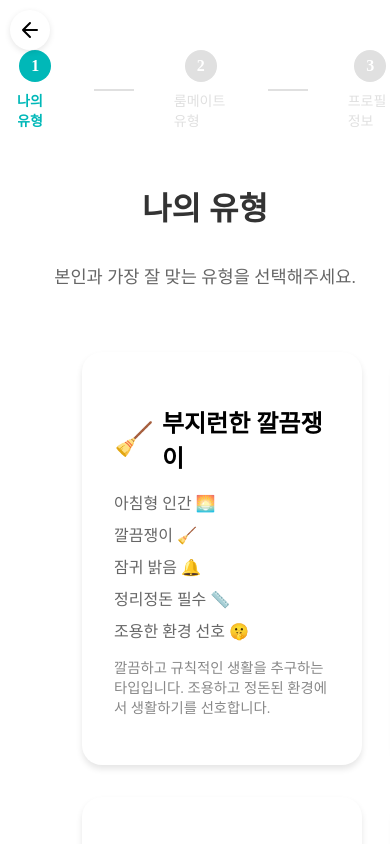
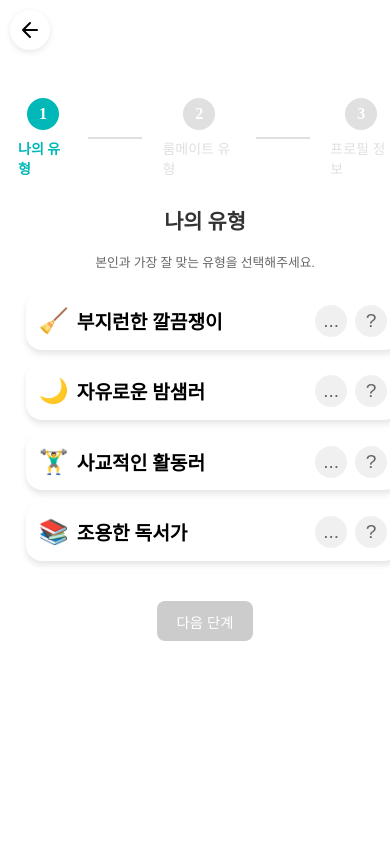
Before and after one commit to DormWorry/Front, a Next.js app: page /matching in a window 390 px wide. Shown: the top 844 px of the page. Built offline with nearby package versions, Linux system fonts and the light colour scheme.

Commit message:
모바일 반응형 구현

```diff
--- a/src/hooks/useCarousel.ts
+++ b/src/hooks/useCarousel.ts
@@ -1,24 +1,45 @@
-import { useState } from 'react'
+import { useState, useEffect } from 'react'
+
+interface CardStyle {
+  transform: string
+  opacity: number
+  zIndex?: number
+  transition?: string
+}
 
 interface UseCarouselReturn {
   activeIndex: number
   selectedCard: number | null
+  isMobile: boolean
   handlePrevClick: () => void
   handleNextClick: () => void
   handleCardClick: (cardId: number) => void
   handleCloseModal: () => void
+  getCardStyle: (index: number) => CardStyle
 }
 
-export const useCarousel = (totalItems: number): UseCarouselReturn => {
+export const useCarousel = (totalCards: number): UseCarouselReturn => {
   const [activeIndex, setActiveIndex] = useState(0)
   const [selectedCard, setSelectedCard] = useState<number | null>(null)
+  const [isMobile, setIsMobile] = useState(false)
+
+  useEffect(() => {
+    const checkMobile = () => {
+      setIsMobile(window.innerWidth <= 768)
+    }
+
+    checkMobile()
+    window.addEventListener('resize', checkMobile)
+
+    return () => window.removeEventListener('resize', checkMobile)
+  }, [])
 
   const handlePrevClick = () => {
-    setActiveIndex((current) => (current - 1 + totalItems) % totalItems)
+    setActiveIndex((prev) => (prev === 0 ? totalCards - 1 : prev - 1))
   }
 
   const handleNextClick = () => {
-    setActiveIndex((current) => (current + 1) % totalItems)
+    setActiveIndex((prev) => (prev === totalCards - 1 ? 0 : prev + 1))
   }
 
   const handleCardClick = (cardId: number) => {
@@ -29,12 +50,30 @@ export const useCarousel = (totalItems: number): UseCarouselReturn => {
     setSelectedCard(null)
   }
 
+  const getCardStyle = (index: number): CardStyle => {
+    if (isMobile) {
+      const diff = index - activeIndex
+      return {
+        transform: `translateX(${diff * 100}%) scale(${diff === 0 ? 1 : 0.8})`,
+        opacity: diff === 0 ? 1 : 0.5,
+        zIndex: diff === 0 ? 1 : 0,
+        transition: 'all 0.5s ease',
+      }
+    }
+    return {
+      transform: `rotateY(${(index - activeIndex) * 60}deg) translateZ(300px)`,
+      opacity: index === activeIndex ? 1 : 0.5,
+    }
+  }
+
   return {
     activeIndex,
     selectedCard,
+    isMobile,
     handlePrevClick,
     handleNextClick,
     handleCardClick,
     handleCloseModal,
+    getCardStyle,
   }
 }
--- a/src/pages/matching/CardCarousel.tsx
+++ b/src/pages/matching/CardCarousel.tsx
@@ -1,4 +1,3 @@
-import React from 'react';
 import { useCarousel } from '../../hooks/useCarousel';
 import {
     Container,
@@ -32,23 +31,22 @@ const CardCarousel = ({ selectedType }: Props) => {
     const {
         activeIndex,
         selectedCard,
+        isMobile,
         handlePrevClick,
         handleNextClick,
         handleCardClick,
-        handleCloseModal
+        handleCloseModal,
+        getCardStyle
     } = useCarousel(cardData.length);
 
     return (
         <Container>
-            <CarouselContainer>
+            <CarouselContainer style={isMobile ? { transformStyle: 'flat' } : undefined}>
                 {cardData.map((card, index) => (
                     <Card
                         key={card.id}
                         onClick={() => handleCardClick(card.id)}
-                        style={{
-                            transform: `rotateY(${(index - activeIndex) * 60}deg) translateZ(300px)`,
-                            opacity: index === activeIndex ? 1 : 0.5
-                        }}
+                        style={getCardStyle(index)}
                     >
                         <ProfileImage>
                             <img src={card.image} alt={card.name} />
--- a/src/pages/matching/RoommateTypeSelector.tsx
+++ b/src/pages/matching/RoommateTypeSelector.tsx
@@ -1,4 +1,4 @@
-import React from 'react';
+import React, { useState } from 'react';
 import { RoommateType } from './types';
 import { roommateTypes } from './roommateTypes';
 import { useStep } from '../../hooks/useStep';
@@ -19,6 +19,10 @@ import {
     StepWrapper,
     StepText,
     StepLine,
+    TypeHeader,
+    MobileButtons,
+    ToggleButton,
+    MobileContent,
 } from './styles';
 
 interface Props {
@@ -34,6 +38,21 @@ export default function RoommateTypeSelector({ onTypeSelect }: Props) {
         handlePreferredTypeSelect,
         handleNextStep,
     } = useStep();
+
+    const [showDescription, setShowDescription] = useState<number | null>(null);
+    const [showTraits, setShowTraits] = useState<number | null>(null);
+
+    const toggleDescription = (typeId: number, event: React.MouseEvent) => {
+        event.stopPropagation();
+        setShowDescription(showDescription === typeId ? null : typeId);
+        setShowTraits(null);
+    };
+
+    const toggleTraits = (typeId: number, event: React.MouseEvent) => {
+        event.stopPropagation();
+        setShowTraits(showTraits === typeId ? null : typeId);
+        setShowDescription(null);
+    };
 
     return (
         <StepContainer>
@@ -72,16 +91,37 @@ export default function RoommateTypeSelector({ onTypeSelect }: Props) {
                                 : 'none'
                         }}
                     >
+                        <TypeHeader>
                             <TypeTitle>
                                 <TypeEmoji>{type.emoji}</TypeEmoji>
                                 {type.title}
                             </TypeTitle>
+                            <MobileButtons>
+                                <ToggleButton
+                                    isActive={showDescription === type.id}
+                                    onClick={(e) => toggleDescription(type.id, e)}
+                                >
+                                    ...
+                                </ToggleButton>
+                                <ToggleButton
+                                    isActive={showTraits === type.id}
+                                    onClick={(e) => toggleTraits(type.id, e)}
+                                >
+                                    ?
+                                </ToggleButton>
+                            </MobileButtons>
+                        </TypeHeader>
+
+                        <MobileContent isVisible={showDescription === type.id}>
+                            <TypeDescription>{type.description}</TypeDescription>
+                        </MobileContent>
+                        <MobileContent isVisible={showTraits === type.id}>
                             <TraitList>
                                 {type.traits.map((trait, index) => (
                                     <Trait key={index}>{trait}</Trait>
                                 ))}
                             </TraitList>
-                        <TypeDescription>{type.description}</TypeDescription>
+                        </MobileContent>
                     </TypeCard>
                 ))}
             </TypeGrid>
--- a/src/pages/matching/UserInfoForm.tsx
+++ b/src/pages/matching/UserInfoForm.tsx
@@ -50,7 +50,7 @@ export default function UserInfoForm({ onSubmit }: Props) {
                 </StepWrapper>
             </StepIndicator>
             <FormTitle>프로필 정보 입력</FormTitle>
-            <form onSubmit={handleSubmit}>
+            <form style={{ display: 'flex', flexDirection: 'column', gap: '40px' }} onSubmit={handleSubmit}>
                 <FormGroup>
                     <Label>카카오톡 ID</Label>
                     <Input
--- a/src/pages/matching/styles.ts
+++ b/src/pages/matching/styles.ts
@@ -3,7 +3,6 @@ import styled from 'styled-components'
 // 전체 페이지를 감싸는 컨테이너. 3D 효과를 위한 perspective 설정 포함
 export const Container = styled.div`
   position: relative;
-  height: 100vh;
   width: 100%;
   display: flex;
   flex-direction: column;
@@ -11,8 +10,7 @@ export const Container = styled.div`
   align-items: center;
   perspective: 1000px;
   gap: 50px;
-  padding: 20px;
-
+  padding-top: 200px;
   @media (max-width: 768px) {
     gap: 30px;
   }
@@ -87,7 +85,7 @@ export const ProfileImage = styled.div`
 export const CardContent = styled.div`
   width: 100%;
   text-align: center;
-  margin-top: 20px;
+  padding-top: 8px;
 `
 
 // 이름 표시 스타일
@@ -145,6 +143,7 @@ export const ButtonContainer = styled.div`
   justify-content: center;
   gap: 70px;
   position: relative;
+  padding-top: 20px;
 
   @media (max-width: 768px) {
     gap: 40px;
@@ -178,36 +177,35 @@ export const Button = styled.button<{ left?: boolean; right?: boolean }>`
 
 // 설문조사 폼을 감싸는 컨테이너
 export const FormContainer = styled.div`
+  display: flex;
+  flex-direction: column;
+  align-items: center;
   max-width: 600px;
   margin: 0 auto;
-  padding: 2rem;
+  padding-top: 80px;
 `
 
 // 설문조사 제목 스타일
 export const FormTitle = styled.h2`
   text-align: center;
-  margin-bottom: 2rem;
   color: #333;
   font-size: 2rem;
 `
 
 // 설문조사 그룹 스타일
 export const FormGroup = styled.div`
-  margin-bottom: 1.5rem;
   width: 100%;
   display: flex;
   flex-direction: column;
-  align-items: center;
+  align-items: space-between;
 `
 
 // 라벨 스타일
 export const Label = styled.label`
   display: block;
-  margin-bottom: 0.5rem;
   color: #666;
   font-size: 1.1rem;
   align-self: flex-start;
-  margin-left: 80px;
 `
 
 // 입력 필드 스타일
@@ -277,7 +275,6 @@ export const SubmitButton = styled.button`
 // 전체 페이지를 감싸는 컨테이너
 export const IndexContainer = styled.div`
   width: 100%;
-  min-height: 100vh;
   display: flex;
   justify-content: center;
   align-items: center;
@@ -388,26 +385,120 @@ export const BackButton = styled.button`
 export const TypeGrid = styled.div`
   display: grid;
   grid-template-columns: repeat(auto-fit, minmax(280px, 1fr));
-  gap: 2rem;
-  padding: 2rem;
+  gap: 1rem;
+  padding: 0.5rem;
   max-width: 1200px;
-  margin: 0 auto;
+  width: 100%;
+  margin: 0 auto 1rem;
+  overflow-y: auto;
+  height: 450px;
+  -webkit-overflow-scrolling: touch;
+  position: relative;
+
+  mask-image: linear-gradient(
+    to bottom,
+    transparent,
+    black 10%,
+    black 90%,
+    transparent
+  );
+
+  @media (max-width: 768px) {
+    grid-template-columns: 1fr;
+    gap: 0.8rem;
+    height: 280px;
+    margin-bottom: 0.8rem;
+    mask-image: none;
+  }
+
+  &::-webkit-scrollbar {
+    width: 6px;
+  }
+
+  &::-webkit-scrollbar-track {
+    background: #f1f1f1;
+    border-radius: 4px;
+  }
+
+  &::-webkit-scrollbar-thumb {
+    background: #00b8b8;
+    border-radius: 4px;
+  }
+
+  &::-webkit-scrollbar-thumb:hover {
+    background: #009999;
+  }
 `
 
 // 룸메이트 타입 카드 스타일
 export const TypeCard = styled.div`
   background: white;
-  border-radius: 20px;
-  padding: 2rem;
+  border-radius: 16px;
+  padding: 1.2rem;
   box-shadow: 0 4px 6px rgba(0, 0, 0, 0.1);
   cursor: pointer;
   transition:
     transform 0.2s,
     box-shadow 0.2s;
+  position: relative;
 
   &:hover {
     transform: translateY(-5px);
     box-shadow: 0 6px 12px rgba(0, 0, 0, 0.15);
+  }
+
+  @media (max-width: 768px) {
+    padding: 0.8rem;
+    gap: 0.6rem;
+  }
+`
+
+export const TypeHeader = styled.div`
+  display: flex;
+  align-items: center;
+  justify-content: space-between;
+  gap: 0.5rem;
+
+  @media (max-width: 768px) {
+    flex: 1;
+  }
+`
+
+export const MobileButtons = styled.div`
+  display: none;
+
+  @media (max-width: 768px) {
+    display: flex;
+    gap: 0.5rem;
+  }
+`
+
+export const ToggleButton = styled.button<{ isActive?: boolean }>`
+  background: ${(props) => (props.isActive ? '#00b8b8' : '#f0f0f0')};
+  color: ${(props) => (props.isActive ? 'white' : '#666')};
+  border: none;
+  border-radius: 50%;
+  width: 32px;
+  height: 32px;
+  display: flex;
+  align-items: center;
+  justify-content: center;
+  font-size: 1.2rem;
+  cursor: pointer;
+  transition: all 0.2s;
+
+  &:hover {
+    background: ${(props) => (props.isActive ? '#009999' : '#e0e0e0')};
+  }
+`
+
+export const MobileContent = styled.div<{ isVisible: boolean }>`
+  @media (max-width: 768px) {
+    display: ${(props) => (props.isVisible ? 'block' : 'none')};
+    width: 100%;
+    margin-top: ${(props) => (props.isVisible ? '1rem' : '0')};
+    padding-top: ${(props) => (props.isVisible ? '1rem' : '0')};
+    border-top: ${(props) => (props.isVisible ? '1px solid #eee' : 'none')};
   }
 `
 
@@ -418,11 +509,20 @@ export const TypeTitle = styled.h2`
   display: flex;
   align-items: center;
   gap: 0.5rem;
+
+  @media (max-width: 768px) {
+    margin: 0 !important;
+    font-size: 1.2rem;
+  }
 `
 
 // 룸메이트 타입 이모지 스타일
 export const TypeEmoji = styled.span`
   font-size: 2rem;
+
+  @media (max-width: 768px) {
+    font-size: 1.5rem;
+  }
 `
 
 // 룸메이트 특성 목록을 감싸는 컨테이너
@@ -448,18 +548,27 @@ export const TypeDescription = styled.p`
 
 // 타입 선택 단계 제목 스타일
 export const StepTitle = styled.h1`
-  font-size: 2rem;
+  font-size: 1.6rem;
   color: #333;
   text-align: center;
-  margin-bottom: 1rem;
+  margin-bottom: 0.3rem;
+
+  @media (max-width: 768px) {
+    font-size: 1.3rem;
+  }
 `
 
 // 타입 선택 단계 설명 스타일
 export const StepDescription = styled.p`
-  font-size: 1.1rem;
+  font-size: 0.9rem;
   color: #666;
   text-align: center;
-  margin-bottom: 2rem;
+  margin-bottom: 1rem;
+
+  @media (max-width: 768px) {
+    font-size: 0.8rem;
+    margin-bottom: 0.8rem;
+  }
 `
 
 // 타입 선택 단계를 감싸는 컨테이너
@@ -468,21 +577,9 @@ export const StepContainer = styled.div`
   flex-direction: column;
   align-items: center;
   width: 100%;
+  height: 100%;
+  padding-top: 80px;
   overflow: hidden;
-  padding: 2rem;
-`
-
-// 단계 전환 애니메이션을 위한 컨테이너
-export const StepContent = styled.div<{ step: number }>`
-  display: flex;
-  width: 200%;
-  transition: transform 0.5s ease-in-out;
-  transform: translateX(${(props) => (props.step === 1 ? '0' : '-50%')});
-`
-
-export const StepSection = styled.div`
-  width: 50%;
-  padding: 0 1rem;
 `
 
 // 단계 인디케이터 컨테이너
@@ -491,7 +588,12 @@ export const StepIndicator = styled.div`
   justify-content: center;
   align-items: center;
   gap: 40px;
-  margin-bottom: 32px;
+  margin-bottom: 1rem;
+
+  @media (max-width: 768px) {
+    gap: 20px;
+    margin-bottom: 0.8rem;
+  }
 `
 
 export const StepWrapper = styled.div`
@@ -545,13 +647,13 @@ export const StepLabel = styled.span<{ active: boolean }>`
 
 // 다음 단계 버튼 스타일
 export const NextButton = styled.button`
-  margin-top: 2rem;
-  padding: 1rem 2rem;
+  margin-top: 0.5rem;
+  padding: 0.8rem 1.5rem;
   background-color: #00b8b8;
   color: white;
   border: none;
   border-radius: 8px;
-  font-size: 1.1rem;
+  font-size: 1rem;
   cursor: pointer;
   transition: all 0.3s ease;
 
@@ -563,4 +665,9 @@ export const NextButton = styled.button`
     background-color: #cccccc;
     cursor: not-allowed;
   }
+
+  @media (max-width: 768px) {
+    padding: 0.6rem 1.2rem;
+    font-size: 0.9rem;
+  }
 `
```
Lines whose indentation alone changed are shown as unchanged.
